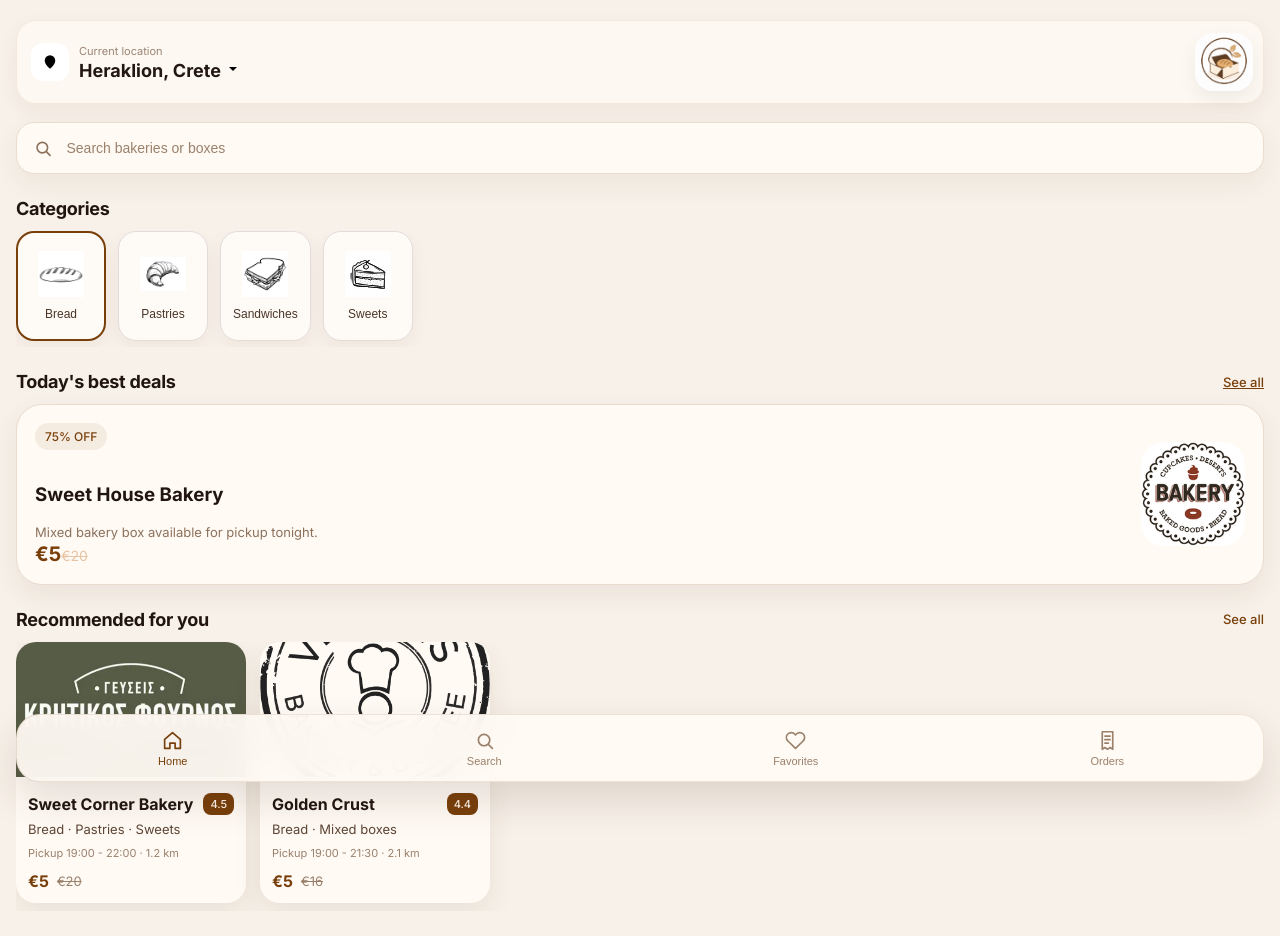
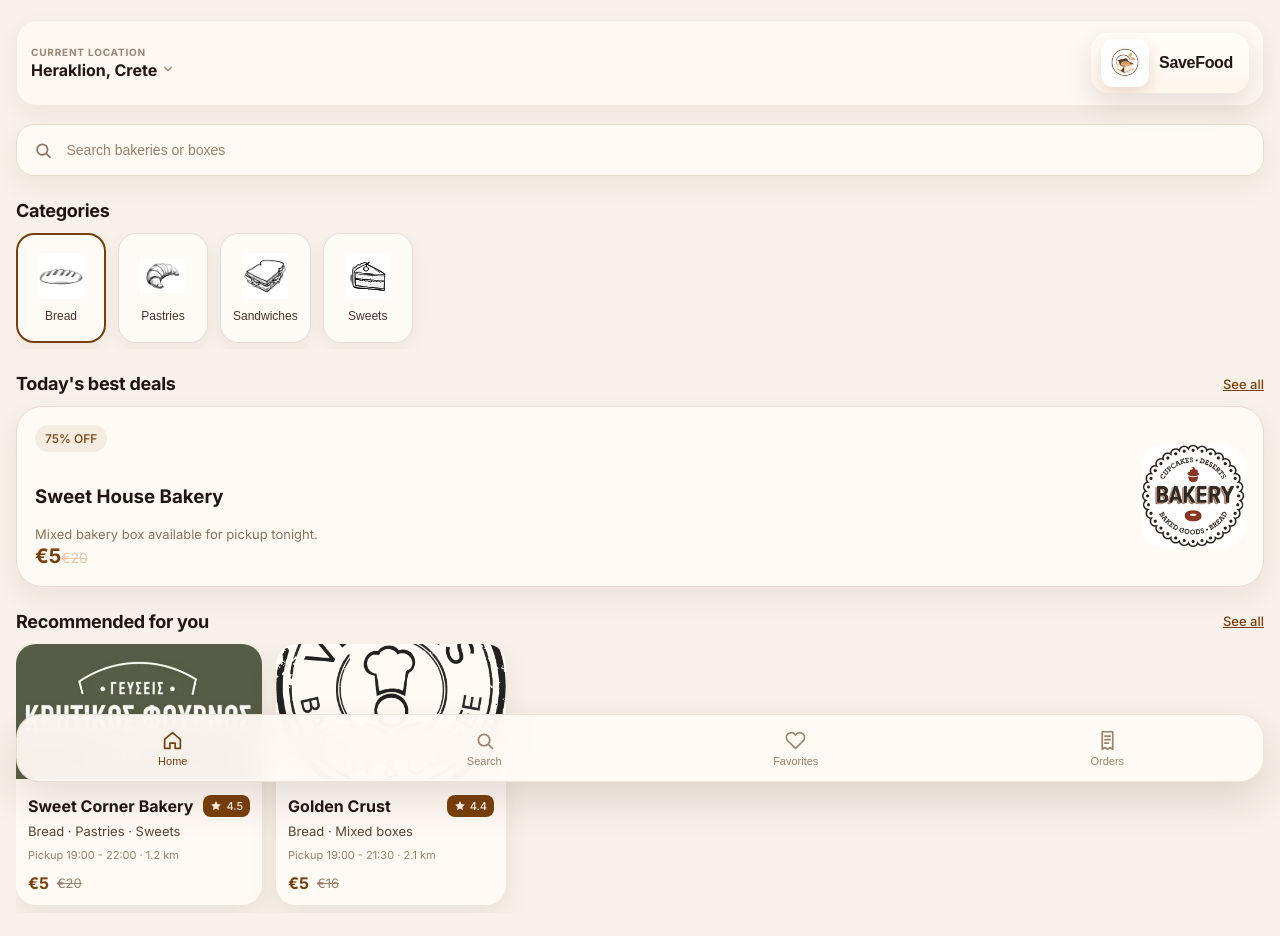
Before and after one commit to Alatsakimaria/save-food, an Angular app in the folder frontend/: page /home in a window 1280 px wide. Shown: the top 936 px of the page. Built offline with nearby package versions, Linux system fonts and the light colour scheme.

Commit message:
Home Page: Logo, Buttons clickable, fixes with ui

```diff
--- a/frontend/src/app/pages/best-deals/best-deals.html
+++ b/frontend/src/app/pages/best-deals/best-deals.html
@@ -7,8 +7,8 @@
     </button>
 
     <div>
-      <p>Save Food</p>
-      <h1>Today's Best Deals</h1>
+      <p>Top deals for you</p>
+      <h1>See all deals</h1>
     </div>
   </header>
 
@@ -35,7 +35,12 @@
       <div class="deal-content">
         <div class="deal-top">
           <span>{{ deal.discount }}</span>
-          <small>{{ deal.rating }}</small>
+          <small class="rating-pill">
+            <svg viewBox="0 0 24 24" aria-hidden="true">
+              <path d="m12 2 2.9 6.1 6.7 1-4.8 4.7 1.1 6.6L12 17.2 6.1 20.4l1.1-6.6L2.4 9.1l6.7-1L12 2z"/>
+            </svg>
+            <span>{{ deal.rating }}</span>
+          </small>
         </div>
 
         <h2>{{ deal.store }}</h2>
--- a/frontend/src/app/pages/best-deals/best-deals.scss
+++ b/frontend/src/app/pages/best-deals/best-deals.scss
@@ -147,6 +147,32 @@
   font-weight: 500;
 }
 
+.rating-pill {
+  display: inline-flex;
+  align-items: center;
+  gap: 4px;
+
+  padding: 5px 9px;
+  border-radius: 999px;
+
+  background: rgba(120, 63, 10, 0.08);
+  color: #783f0a;
+
+  font-size: 11px;
+  font-weight: 600;
+}
+
+.rating-pill svg {
+  width: 12px;
+  height: 12px;
+  fill: currentColor;
+  flex: 0 0 auto;
+}
+
+.rating-pill span {
+  font: inherit;
+}
+
 .deal-card h2 {
   margin: 0 0 5px;
   font-size: 17px;
--- a/frontend/src/app/pages/home/home.html
+++ b/frontend/src/app/pages/home/home.html
@@ -1,12 +1,5 @@
 <div class="home-page">
   <header class="top-header">
-    <div class="location-icon">
-      <svg viewBox="0 0 24 24">
-        <path d="M12 21s7-5.1 7-11a7 7 0 1 0-14 0c0 5.9 7 11 7 11z"/>
-        <circle cx="12" cy="10" r="2.5"/>
-      </svg>
-    </div>
-
     <div class="location-text">
       <p class="eyebrow">Current location</p>
 
@@ -18,8 +11,11 @@
       </div>
     </div>
 
-    <button class="profile-button" aria-label="Save Food">
-      <img src="/logo.png" alt="Save Food">
+    <button class="brand-button" aria-label="SaveFood home">
+      <span class="brand-logo">
+        <img src="/logo.png" alt="SaveFood">
+      </span>
+      <span class="brand-name">SaveFood</span>
     </button>
   </header>
 
@@ -71,7 +67,7 @@
 
   <section class="section-header">
     <h2>Recommended for you</h2>
-    <a>See all</a>
+    <a routerLink="/best-deals">See all</a>
   </section>
 
   <div class="cards-row">
@@ -85,7 +81,12 @@
       <div class="card-body">
         <div class="title-row">
           <h3>{{ store.name }}</h3>
-          <span>{{ store.rating }}</span>
+          <span class="rating-pill">
+            <svg viewBox="0 0 24 24" aria-hidden="true">
+              <path d="m12 2 2.9 6.1 6.7 1-4.8 4.7 1.1 6.6L12 17.2 6.1 20.4l1.1-6.6L2.4 9.1l6.7-1L12 2z"/>
+            </svg>
+            <strong>{{ store.rating }}</strong>
+          </span>
         </div>
 
         <p>{{ store.description }}</p>
--- a/frontend/src/app/pages/home/home.scss
+++ b/frontend/src/app/pages/home/home.scss
@@ -8,7 +8,7 @@
 
 .top-header {
   display: grid;
-  grid-template-columns: 38px 1fr 54px;
+  grid-template-columns: 1fr auto;
   align-items: center;
   gap: 10px;
 
@@ -22,32 +22,17 @@
   box-shadow: 0 8px 22px rgba(70, 45, 25, 0.05);
 }
 
-.location-icon {
-  width: 38px;
-  height: 38px;
-
-  border-radius: 12px;
-  background: white;
-
-  display: flex;
-  align-items: center;
-  justify-content: center;
-}
-
-.location-icon svg {
-  width: 18px;
-  height: 18px;
-}
-
 .location-text {
   min-width: 0;
 }
 
 .eyebrow {
   margin: 0;
-  font-size: 11px;
+  font-size: 10px;
+  letter-spacing: 0.08em;
+  text-transform: uppercase;
   color: #9b8574;
-  font-weight: 400;
+  font-weight: 600;
 }
 
 .location-title {
@@ -58,46 +43,67 @@
 
 .location-title h1 {
   margin: 2px 0 0;
-  font-size: 18px;
-  font-weight: 600;
+  font-size: 16px;
+  font-weight: 700;
   color: #221811;
 }
 
 .location-title svg {
-  width: 16px;
-  height: 16px;
+  width: 14px;
+  height: 14px;
+  stroke: #9a816c;
+  stroke-width: 2;
+  fill: none;
+  stroke-linecap: round;
+  stroke-linejoin: round;
 }
 
-.profile-button {
-  width: 58px;
-  height: 58px;
-
-  padding: 0;
+.brand-button {
+  height: 60px;
+  padding: 8px 16px 8px 10px;
 
   border: none;
   border-radius: 18px;
 
+  background: linear-gradient(180deg, #fffdf9 0%, #fff6ec 100%);
+
+  display: flex;
+  align-items: center;
+  gap: 10px;
+
+  box-shadow: 0 12px 28px rgba(70, 45, 25, 0.12), inset 0 1px 0 rgba(255,255,255,0.9);
+
+  overflow: hidden;
+
+  cursor: pointer;
+}
+
+.brand-logo {
+  width: 48px;
+  height: 48px;
+
+  border-radius: 12px;
   background: #ffffff;
 
   display: flex;
   align-items: center;
   justify-content: center;
 
-  overflow: hidden;
-
-  box-shadow: 0 8px 20px rgba(0, 0, 0, 0.06);
-
-  cursor: pointer;
+  box-shadow: 0 6px 16px rgba(120, 63, 10, 0.16);
 }
 
-.profile-button img {
-  width: 100%;
-  height: 100%;
+.brand-logo img {
+  width: 36px;
+  height: 36px;
+  object-fit: cover;
+  transform: scale(1.12);
+}
 
-  object-fit: cover;
-  object-position: center;
-
-  transform: scale(1.18);
+.brand-name {
+  font-size: 16px;
+  font-weight: 700;
+  letter-spacing: -0.02em;
+  color: #221811;
 }
 
 .search-card {
@@ -419,6 +425,31 @@
   font-weight: 500;
 }
 
+.rating-pill {
+  display: inline-flex;
+  align-items: center;
+  gap: 4px;
+
+  background: #783f0a;
+  color: #fff4ea;
+  padding: 4px 8px;
+  border-radius: 999px;
+
+  font-size: 11px;
+  font-weight: 600;
+}
+
+.rating-pill svg {
+  width: 12px;
+  height: 12px;
+  fill: currentColor;
+  flex: 0 0 auto;
+}
+
+.rating-pill strong {
+  font: inherit;
+}
+
 .card-body p {
   margin: 6px 0 4px;
   color: #5d4635;
```
Also changed, not shown: 1 other file (tests, documents, lock files or other folders).
